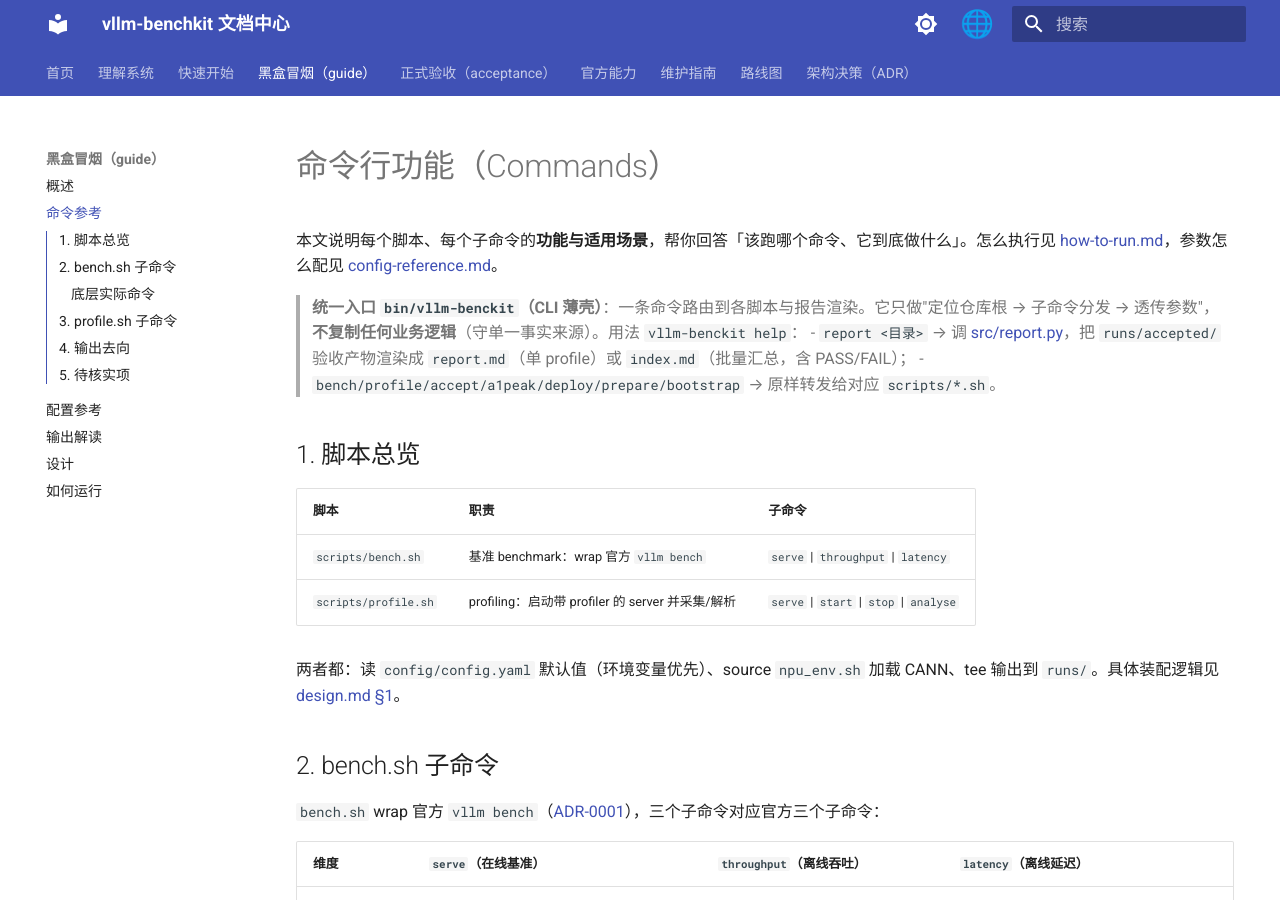
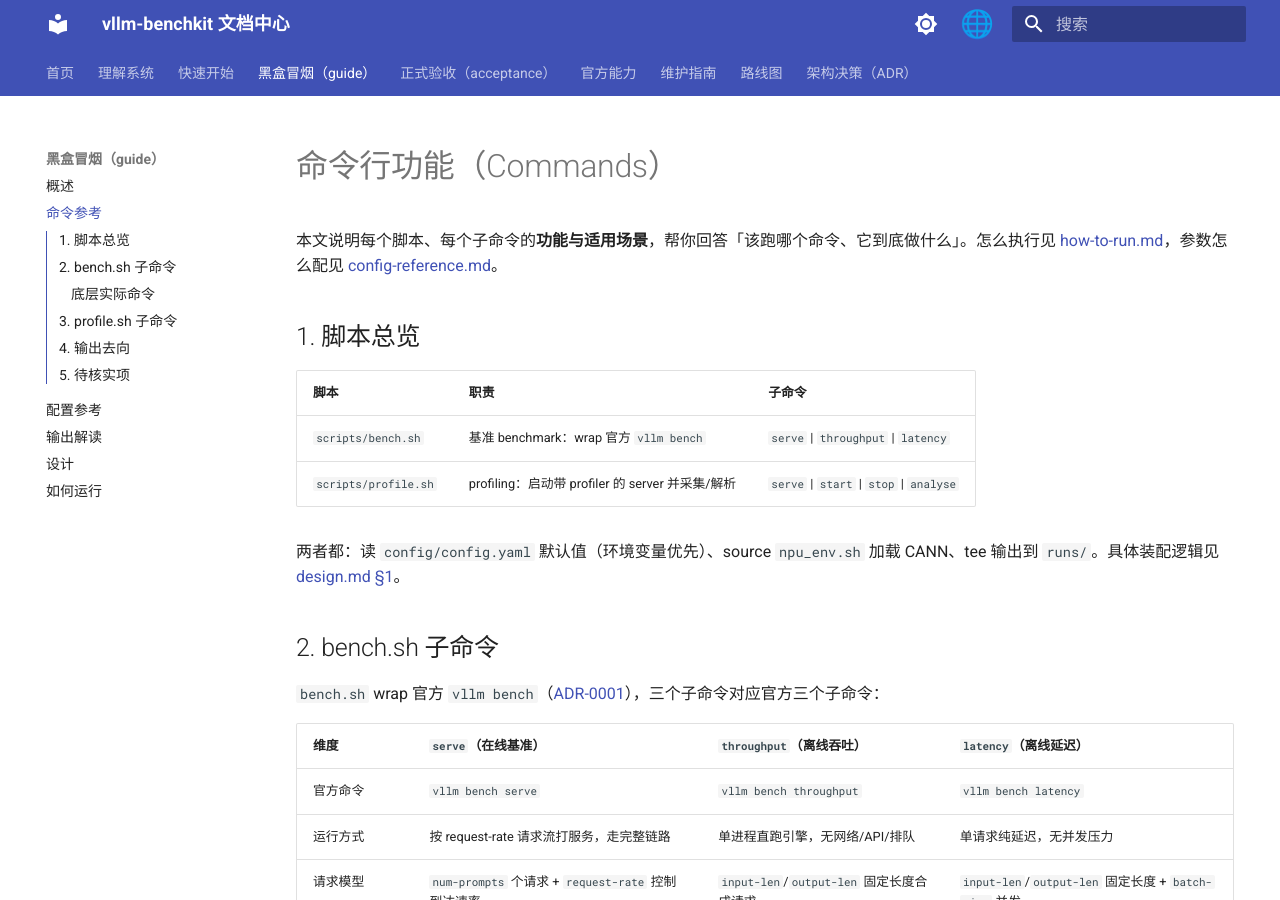
Before and after one commit to SuccinctPaul/vllm-benchkit, an MkDocs documentation site: the page built from docs/guide/commands.md, in a window 1280 px wide and 900 px high. Built offline with MkDocs 1.6.1 and Material for MkDocs 9.7.7, drawn with Linux system fonts in a browser that asks for light colours.

Commit message:
Revert "feat: add vllm-benckit CLI thin shell routing to report and scripts"
This reverts commit 45deffd8cac125e16e2abc2c1c5a9858d6cb7059.

```diff
--- a/docs/guide/commands.md
+++ b/docs/guide/commands.md
@@ -1,10 +1,6 @@
 # 命令行功能（Commands）
 
 本文说明每个脚本、每个子命令的**功能与适用场景**，帮你回答「该跑哪个命令、它到底做什么」。怎么执行见 [how-to-run.md](./how-to-run.md)，参数怎么配见 [config-reference.md](./config-reference.md)。
-
-> **统一入口 `bin/vllm-benckit`（CLI 薄壳）**：一条命令路由到各脚本与报告渲染。它只做"定位仓库根 → 子命令分发 → 透传参数"，**不复制任何业务逻辑**（守单一事实来源）。用法 `vllm-benckit help`：
-> - `report <目录>` → 调 [src/report.py](../../src/report.py)，把 `runs/accepted/` 验收产物渲染成 `report.md`（单 profile）或 `index.md`（批量汇总，含 PASS/FAIL）；
-> - `bench/profile/accept/a1peak/deploy/prepare/bootstrap` → 原样转发给对应 `scripts/*.sh`。
 
 ## 1. 脚本总览
 
```
Also changed, not shown: 1 other file.
